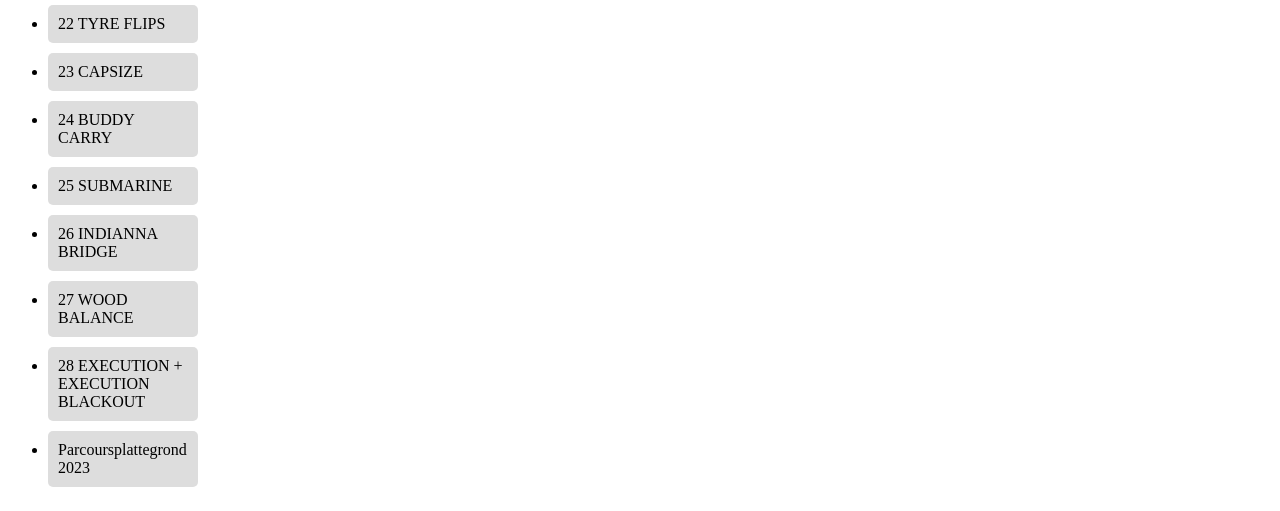
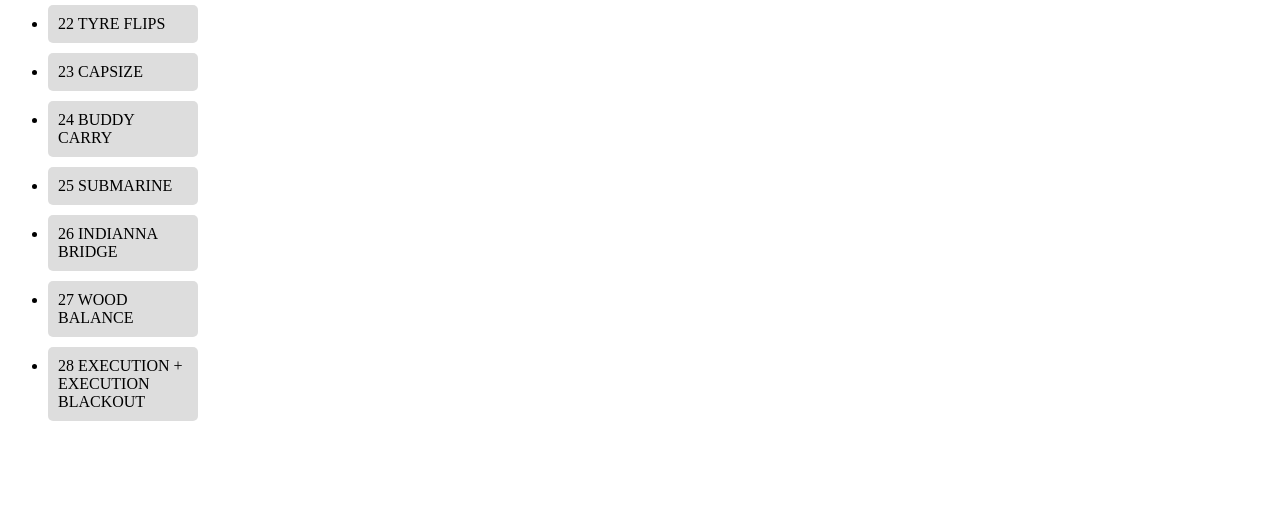
Before and after one commit to nickF007/MudMaster, a plain HTML site: page index.html in a window 1280 px wide. Shown: the part 1409-1920 px from the top of the page. After the commit the page ends 1854 px from the top, so only its background shows below. Drawn offline with Linux system fonts and the light colour scheme.

Commit message:
Update index.html

```diff
--- a/index.html
+++ b/index.html
@@ -90,7 +90,7 @@
 				{"name": "26 INDIANNA BRIDGE", "url": "https://www.youtube.com/embed/ORyeIMPx6cY?start=77&autoplay=1"},
 				{"name": "27 WOOD BALANCE", "url": "", "text": "Niet gevonden, wordt een verrassing!"},
 				{"name": "28 EXECUTION + EXECUTION BLACKOUT", "url": "https://www.youtube.com/embed/oZBz_ZQfnxU?start=122&autoplay=1"},
-		    		{"name": "Parcoursplattegrond 2023", "url": "https://mudmasters.nl/wp-content/uploads/2023/05/Parcoursplattegrond-Haarlemmermeer-2023-website-scaled.jpg"},
+
             ];
 
             var videoList = document.getElementById("videoList");
```
